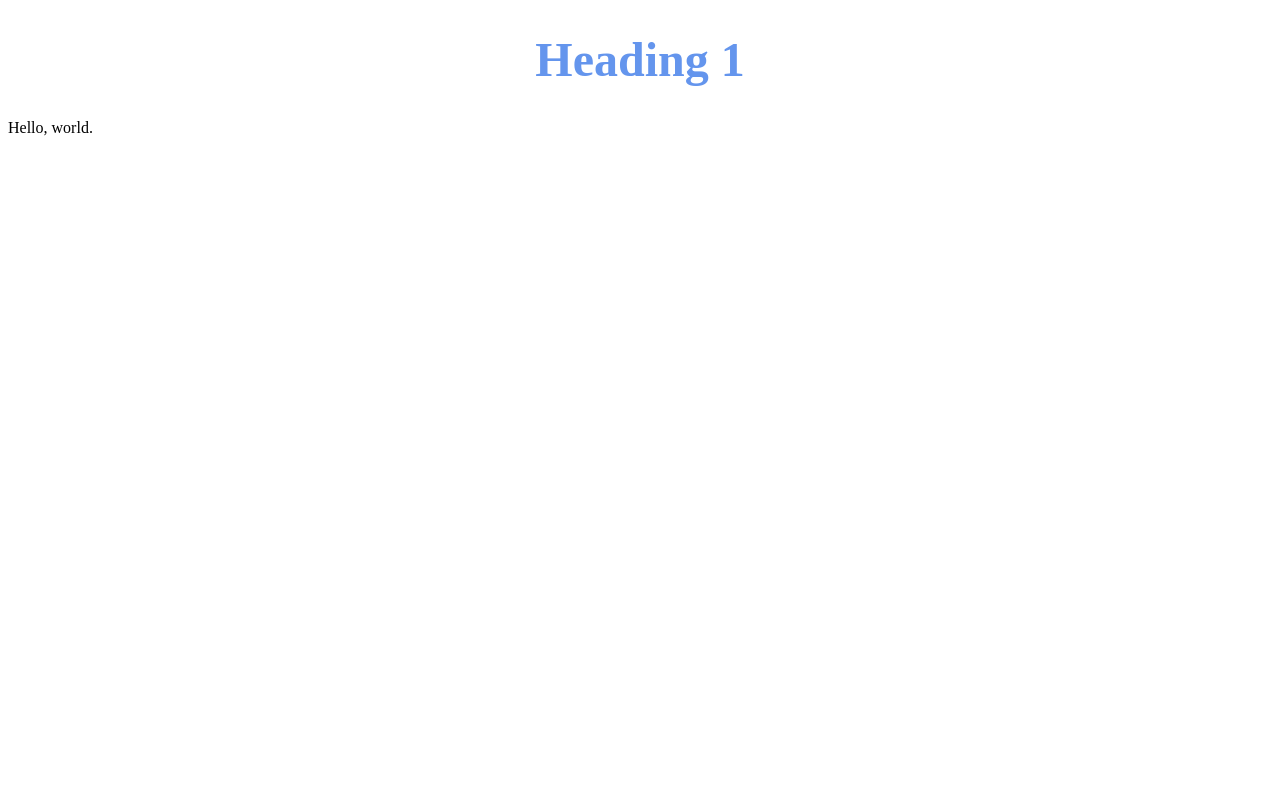
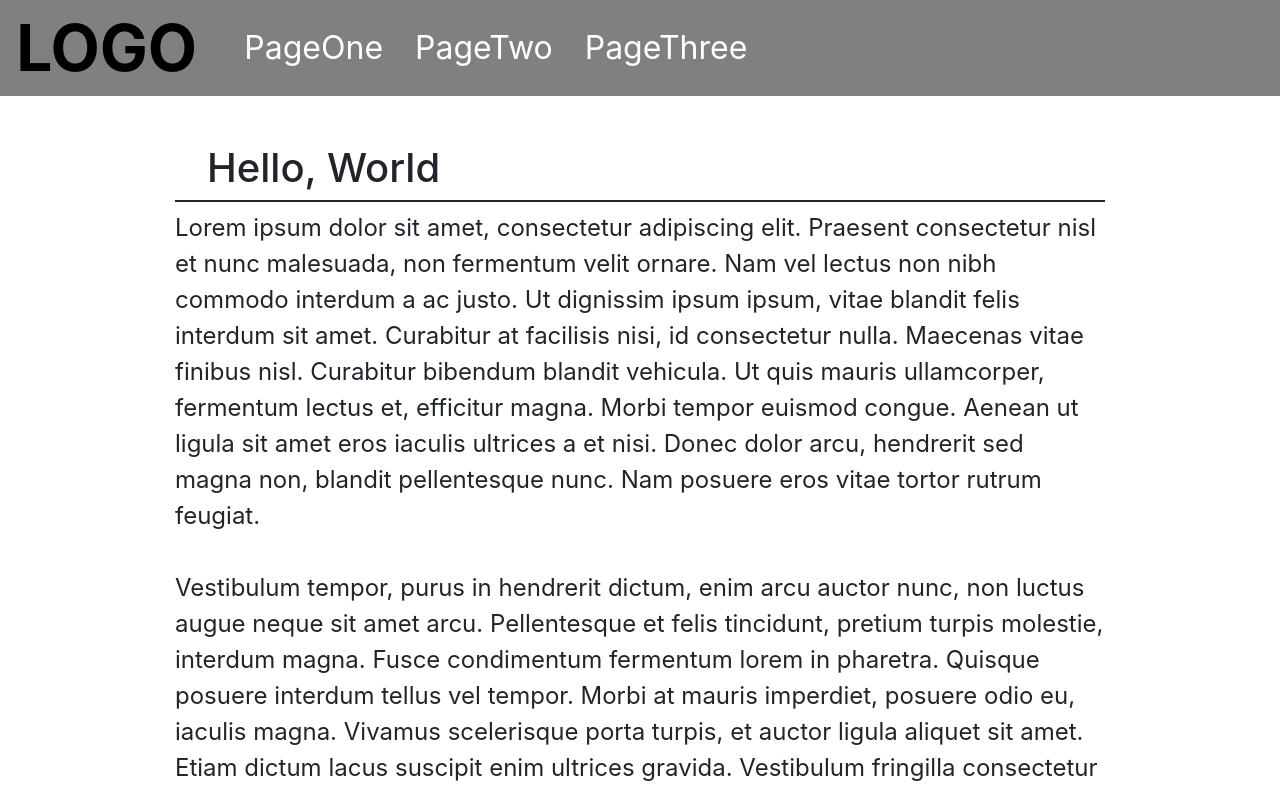
Before and after one commit to BillyF7/project0, a plain HTML site: page index.html in a window 1280 px wide. Shown: the top 792 px of the page. Drawn offline with nearby package versions, Linux system fonts and the light colour scheme.

Commit message:
Started on front page of the website

```diff
--- a/index.html
+++ b/index.html
@@ -1,13 +1,53 @@
 <!DOCTYPE html>
 <html>
 <head>
-    <link rel="stylesheet" type="text/css" href="styles.css" />
+    <meta charset="utf-8">
+    <meta name="viewport" content="width=device-width, initial-scale=1">
+
+    <link rel="stylesheet" href="https://stackpath.bootstrapcdn.com/bootstrap/4.3.1/css/bootstrap.min.css" integrity="sha384-ggOyR0iXCbMQv3Xipma34MD+dH/1fQ784/j6cY/iJTQUOhcWr7x9JvoRxT2MZw1T" crossorigin="anonymous">
+    <link rel="stylesheet" href="styles.css">
     <title>My Webpage</title>
+
+    <style>
+
+    </style>
+
 </head>
 <body>
-    <h1>
-        Heading 1
-    </h1>
-    Hello, world.
+    <div class="container-fluid">
+        <div class="row"> <!--This is the navbar-->
+            <div class="col-2 col-centered" id="firstColumn">
+                <a id="navLogo"href="index.html"><strong>LOGO</strong></a>
+            </div>
+            <ul class="col-10" id="secondColumn">
+                <li><a href="http://google.com">PageOne</a></li>
+                <li><a href="http://google.com">PageTwo</a></li>
+                <li><a href="http://google.com">PageThree</a></li>
+            </ul>
+        </div>
+        <div class="row justify-content-center">
+           <div class="col-9 col-offset-1.5">
+               <div>
+                   <h1 id="title">Hello, World</h1>
+                   <p>
+                       Lorem ipsum dolor sit amet, consectetur adipiscing elit. Praesent consectetur nisl et nunc malesuada, non fermentum velit ornare. Nam vel lectus non nibh commodo interdum a ac justo. Ut dignissim ipsum ipsum, vitae blandit felis interdum sit amet. Curabitur at facilisis nisi, id consectetur nulla. Maecenas vitae finibus nisl. Curabitur bibendum blandit vehicula. Ut quis mauris ullamcorper, fermentum lectus et, efficitur magna. Morbi tempor euismod congue. Aenean ut ligula sit amet eros iaculis ultrices a et nisi. Donec dolor arcu, hendrerit sed magna non, blandit pellentesque nunc. Nam posuere eros vitae tortor rutrum feugiat.
+                       <br>
+                       <br>
+                       Vestibulum tempor, purus in hendrerit dictum, enim arcu auctor nunc, non luctus augue neque sit amet arcu. Pellentesque et felis tincidunt, pretium turpis molestie, interdum magna. Fusce condimentum fermentum lorem in pharetra. Quisque posuere interdum tellus vel tempor. Morbi at mauris imperdiet, posuere odio eu, iaculis magna. Vivamus scelerisque porta turpis, et auctor ligula aliquet sit amet. Etiam dictum lacus suscipit enim ultrices gravida. Vestibulum fringilla consectetur mi in posuere. Donec eget imperdiet metus. Fusce odio libero, accumsan id ligula vitae, ullamcorper fringilla ligula. Cras laoreet ac arcu id maximus. Duis suscipit, nunc et maximus imperdiet, mi nisl tincidunt nisl, sed accumsan nibh lectus vel dolor. Curabitur euismod mi id velit feugiat rhoncus. Aliquam consequat, risus quis condimentum vehicula, neque nisl porta velit, non varius metus nulla in mauris.
+                       <br>
+                       <br>
+                       Nullam venenatis, dui vitae condimentum sagittis, felis elit dignissim lorem, eget pulvinar lectus magna in sapien. Nunc ut convallis ligula. Pellentesque aliquam nec risus et aliquam. Maecenas elementum, mauris a tincidunt viverra, mi enim commodo neque, eget pretium augue mauris vel mi. Nam pulvinar eros ut augue condimentum, vitae placerat felis sodales. Fusce laoreet tincidunt lacus ut sodales. Proin tristique, massa at pulvinar dapibus, turpis sapien commodo purus, non viverra elit turpis non ipsum. Nam gravida pretium est, in gravida sapien fermentum a. Ut venenatis nibh sit amet libero iaculis, et malesuada turpis dictum. Nullam est ipsum, accumsan vel pretium eget, semper at mauris. Suspendisse ut mattis lorem, eget fermentum augue. Integer suscipit orci purus, at venenatis justo eleifend in. Phasellus tortor nulla, volutpat vel placerat at, venenatis non ipsum.
+                       <br>
+                       <br>
+                       Curabitur et odio vitae metus iaculis pellentesque quis a dui. Pellentesque sit amet porta magna. Quisque dignissim consectetur purus. Duis venenatis felis augue, quis posuere magna euismod quis. Morbi aliquam nunc ex, id tincidunt odio ullamcorper nec. Nunc ultricies feugiat volutpat. Duis mollis a lectus quis varius. Sed et molestie sem. Nullam volutpat nisi sed tempor eleifend. Phasellus et ipsum at nibh pellentesque congue sed et quam. Cras efficitur felis a nisi semper, a egestas felis accumsan. Nullam iaculis blandit diam sed viverra. Aenean quis turpis eget nunc volutpat vulputate sed ac magna. Sed pretium sit amet quam a tempus.
+                       <br>
+                       <br>
+                       Nam turpis mauris, congue eu dictum id, rhoncus sed justo. Duis mollis felis at sem viverra, in congue nisi facilisis. Etiam lacinia sagittis aliquam. Pellentesque laoreet leo eros. Curabitur luctus finibus finibus. Ut efficitur auctor sagittis. Praesent suscipit odio iaculis tincidunt congue. Sed non sollicitudin neque. Nam non congue urna. Vivamus posuere tellus luctus nunc pellentesque, vulputate malesuada tortor efficitur. Phasellus id tellus ac risus commodo consequat ac a magna. Proin tristique ligula mattis nibh pharetra convallis.
+                   </p>
+               </div>
+           </div>
+        </div>
+    </div>
+
 </body>
 </html>
--- a/styles.css
+++ b/styles.css
@@ -1,5 +1,60 @@
-h1 {
-    color: cornflowerblue;
+p{
+    font-size:24px;
+}
+
+#firstColumn {
+    height: 96px;
     text-align: center;
-    font-size: 48px;
+    font-size: 64px;
+    background-color: grey;
+    display:flex;
+    vertical-align:middle;
+    align-items:center;
+    justify-content:center;
 }
+#secondColumn {
+    height: 96px;
+    text-align: center;
+    font-size: 32px;
+    background-color: grey;
+    display: flex;
+    vertical-align: middle;
+    align-items: center;
+}
+ul {
+    list-style-type: none;
+    margin: 0;
+    padding: 0;
+    overflow: hidden;
+}
+li {
+    float: left;
+    display: block;
+    color: white;
+    text-align: center;
+    padding: 14px 16px;
+    text-decoration: none;
+}
+
+a {
+    color:white;
+}
+a:hover{
+    color:black;
+    text-decoration: none;
+}
+#navLogo{
+    color:black;
+}
+#navLogo:hover{
+    color: darkgrey;
+}
+
+#title {
+    text-align: left;
+    padding-left: 32px;
+    padding-top: 48px;
+    padding-bottom: 8px;
+    background-color: white;
+    border-bottom: 2px solid;
+}
```
